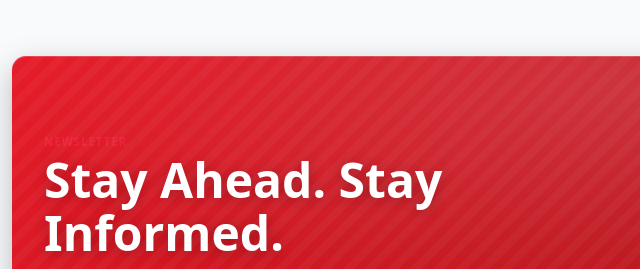
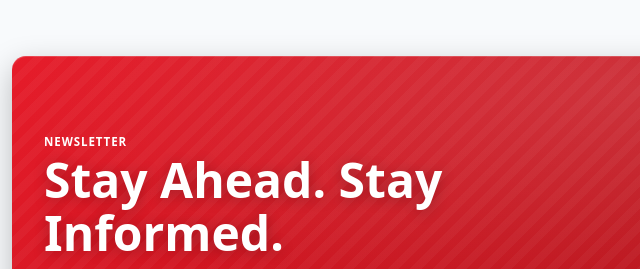
Before and after one commit to chriskejw/cpro-review.com, a plain HTML site: page index.html in a window 1280 px wide. Shown: the part 3212-3481 px from the top of the page, 0-640 px from the left. Drawn offline with nearby package versions, Linux system fonts and the light colour scheme.

Commit message:
Improve newsletter eyebrow contrast

```diff
--- a/style.css
+++ b/style.css
@@ -1544,6 +1544,9 @@ html[data-theme="dark"] .about-panel:hover{
 .about-cta{
   align-items:center;
 }
+.nl-spotlight .eyebrow{
+  color:#fff;
+}
 @media (max-width:991.98px){
   .about-hero,
   .about-story-grid{
```
